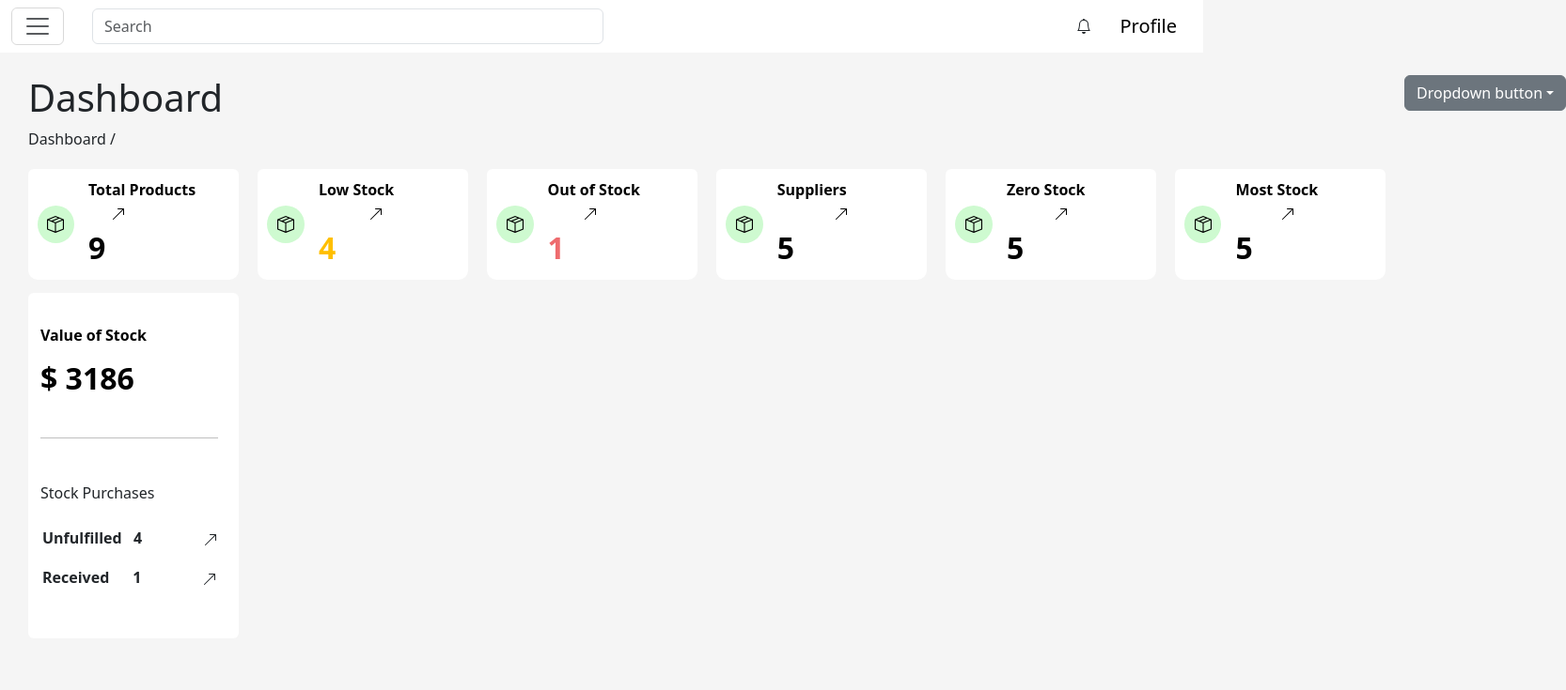
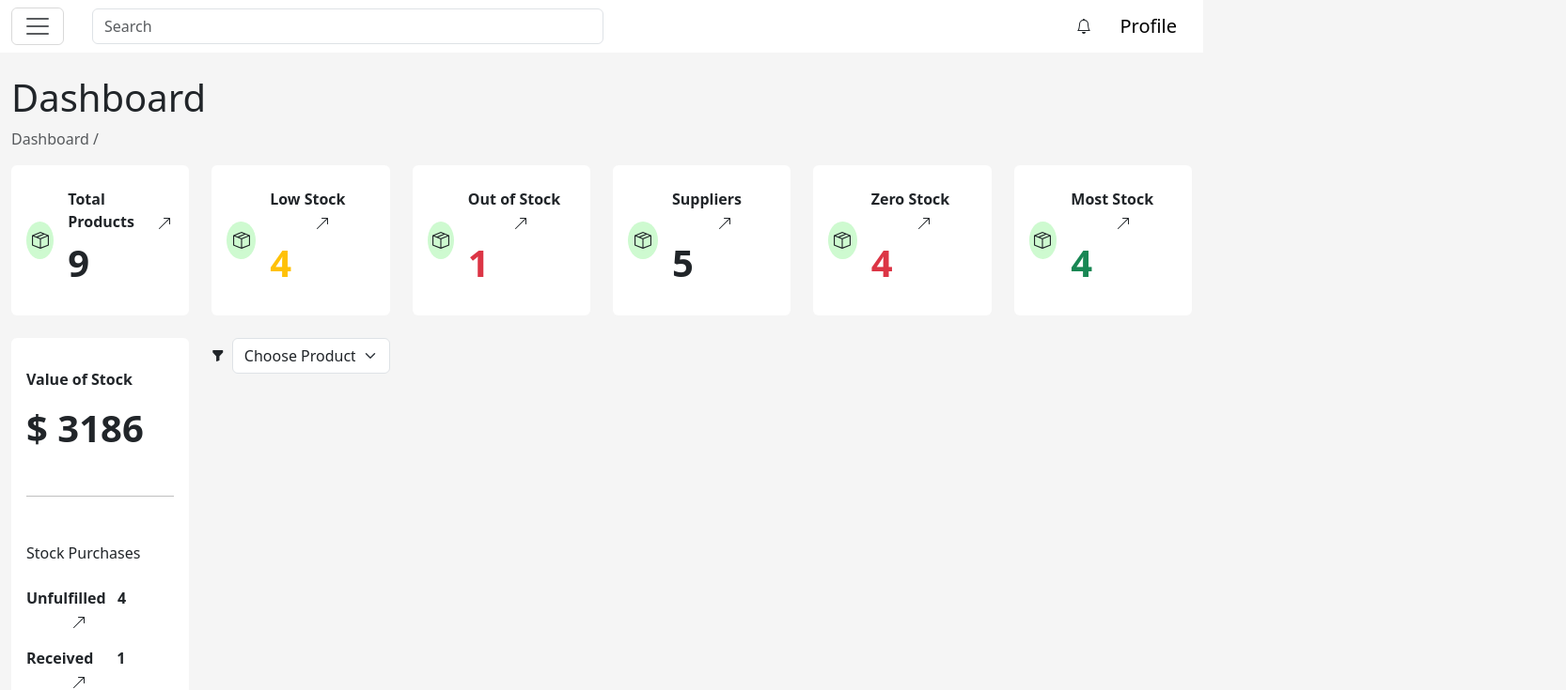
Before and after one commit to peanut150/Inventory-Practice, a React (Vite) app: page /dashboard in a window 1280 px wide. Shown: the top 735 px of the page at 94% size, 1666 px wide, since content can reach past the window. Built offline with nearby package versions, Linux system fonts and the light colour scheme.

Commit message:
implemented container & grid to dashboard page

```diff
--- a/src/components/dropdowns/DropdownDashboard.jsx
+++ /dev/null
@@ -1,35 +0,0 @@
-function DropdownDashboard() {
-  return (
-    <>
-      <div class="dropdown">
-        <button
-          class="btn btn-secondary dropdown-toggle"
-          type="button"
-          data-bs-toggle="dropdown"
-          aria-expanded="false"
-        >
-          Dropdown button
-        </button>
-        <ul class="dropdown-menu">
-          <li>
-            <a class="dropdown-item" href="#">
-              Action
-            </a>
-          </li>
-          <li>
-            <a class="dropdown-item" href="#">
-              Another action
-            </a>
-          </li>
-          <li>
-            <a class="dropdown-item" href="#">
-              Something else here
-            </a>
-          </li>
-        </ul>
-      </div>
-    </>
-  );
-}
-
-export default DropdownDashboard;
--- a/src/pages/dashboard/dashboard.jsx
+++ b/src/pages/dashboard/dashboard.jsx
@@ -1,55 +1,25 @@
 import * as Icon from "react-bootstrap-icons";
 
 import OffcanvasNav from "../../components/navbar/OffcanvasNav";
-import DropdownDashboard from "../../components/dropdowns/DropdownDashboard";
 
 function Dashboard() {
   document.body.style.backgroundColor = "#F5F5F5";
 
   return (
-    <>
+    <div class="container-fluid" style={{ paddingTop: "5rem" }}>
       <OffcanvasNav />
-      <div
-        style={{
-          paddingLeft: "30px",
-          paddingRight: "30px",
-          paddingTop: "80px",
-          paddingBottom: "80px",
-        }}
-      >
-        <div
-          style={{
-            display: "flex",
-            justifyContent: "space-between",
-            alignItems: "center",
-          }}
-        >
-          <div style={{ display: "flex" }}>
-            <div style={{ marginRight: "20px" }}>
+      <div>
         <h1>Dashboard</h1>
-              <p style={{ marginBottom: "20px" }}>Dashboard /</p>
+        <p class="text-muted">Dashboard /</p>
+      </div>
 
-              <div style={{ display: "flex" }}>
-                {/* First Card */}
-                <div
-                  className="card"
-                  style={{
-                    width: "14em",
-                    height: "7em",
-                    border: "none",
-                  }}
-                >
-                  <div
-                    className="card-body"
-                    style={{
-                      backgroundColor: "white",
-                      borderRadius: "10px",
-                      display: "flex",
-                      flexDirection: "row",
-                      alignItems: "center",
-                      padding: "10px",
-                    }}
-                  >
+      {/* 1st Row */}
+      <div class="row">
+        {/* Total Products Card */}
+        <div class="col-2">
+          <div class="card border-0">
+            <div class="card-body p-3 d-flex align-items-center">
+              {/* Icon */}
               <div
                 style={{
                   width: "40px",
@@ -62,52 +32,29 @@ function Dashboard() {
                   marginRight: "15px",
                 }}
               >
-                      <Icon.BoxSeam color="black" size={18} />
+                <Icon.BoxSeam size={18} />
               </div>
+
+              {/* Text */}
               <div>
-                      <p
-                        className="card-text fw-semibold"
-                        style={{ color: "black", marginBottom: "2px" }}
-                      >
+                <p class="card-title fw-semibold mt-2">
                   Total Products
                   <Icon.ArrowUpRight
-                          style={{ marginLeft: "24px", cursor: "pointer" }}
+                    class="ms-4"
+                    style={{ cursor: "pointer" }}
                   />
                 </p>
-                      <p
-                        className="card-text fw-bold"
-                        style={{
-                          color: "black",
-                          fontSize: "2em",
-                        }}
-                      >
-                        9
-                      </p>
+                <p class="display-6 fw-bold mt-2">9</p>
+              </div>
             </div>
           </div>
         </div>
 
-                {/* Second Card */}
-                <div
-                  className="card"
-                  style={{
-                    width: "14em",
-                    height: "7em",
-                    border: "none",
-                    marginLeft: "20px",
-                  }}
-                >
-                  <div
-                    className="card-body"
-                    style={{
-                      backgroundColor: "white",
-                      borderRadius: "10px",
-                      display: "flex",
-                      flexDirection: "row",
-                      alignItems: "center",
-                      padding: "10px",
-                    }}
-                  >
+        {/* Low Stock Card */}
+        <div class="col-2">
+          <div class="card border-0">
+            <div class="card-body p-3 d-flex align-items-center">
+              {/* Icon */}
               <div
                 style={{
                   width: "40px",
@@ -120,52 +67,29 @@ function Dashboard() {
                   marginRight: "15px",
                 }}
               >
-                      <Icon.BoxSeam color="black" size={18} />
+                <Icon.BoxSeam size={18} />
               </div>
+
+              {/* Text */}
               <div>
-                      <p
-                        className="card-text fw-semibold"
-                        style={{ color: "black", marginBottom: "2px" }}
-                      >
+                <p class="card-title fw-semibold mt-2">
                   Low Stock
                   <Icon.ArrowUpRight
-                          style={{ marginLeft: "53px", cursor: "pointer" }}
+                    class="ms-5"
+                    style={{ cursor: "pointer" }}
                   />
                 </p>
-                      <p
-                        className="card-text fw-bold"
-                        style={{
-                          color: "#FFBF00",
-                          fontSize: "2em",
-                        }}
-                      >
-                        4
-                      </p>
+                <p class="display-6 fw-bold mt-2 text-warning">4</p>
+              </div>
             </div>
           </div>
         </div>
 
-                {/* Third Card */}
-                <div
-                  className="card"
-                  style={{
-                    width: "14em",
-                    height: "7em",
-                    border: "none",
-                    marginLeft: "20px",
-                  }}
-                >
-                  <div
-                    className="card-body"
-                    style={{
-                      backgroundColor: "white",
-                      borderRadius: "10px",
-                      display: "flex",
-                      flexDirection: "row",
-                      alignItems: "center",
-                      padding: "10px",
-                    }}
-                  >
+        {/* Out of Stock Card */}
+        <div class="col-2">
+          <div class="card border-0">
+            <div class="card-body p-3 d-flex align-items-center">
+              {/* Icon */}
               <div
                 style={{
                   width: "40px",
@@ -178,52 +102,29 @@ function Dashboard() {
                   marginRight: "15px",
                 }}
               >
-                      <Icon.BoxSeam color="black" size={18} />
+                <Icon.BoxSeam size={18} />
               </div>
+
+              {/* Text */}
               <div>
-                      <p
-                        className="card-text fw-semibold"
-                        style={{ color: "black", marginBottom: "2px" }}
-                      >
+                <p class="card-title fw-semibold mt-2">
                   Out of Stock
                   <Icon.ArrowUpRight
-                          style={{ marginLeft: "37px", cursor: "pointer" }}
+                    class="ms-5"
+                    style={{ cursor: "pointer" }}
                   />
                 </p>
-                      <p
-                        className="card-text fw-bold"
-                        style={{
-                          color: "#EE6B6E",
-                          fontSize: "2em",
-                        }}
-                      >
-                        1
-                      </p>
+                <p class="display-6 fw-bold mt-2 text-danger">1</p>
+              </div>
             </div>
           </div>
         </div>
 
-                {/* Fourth Card */}
-                <div
-                  className="card"
-                  style={{
-                    width: "14em",
-                    height: "7em",
-                    border: "none",
-                    marginLeft: "20px",
-                  }}
-                >
-                  <div
-                    className="card-body"
-                    style={{
-                      backgroundColor: "white",
-                      borderRadius: "10px",
-                      display: "flex",
-                      flexDirection: "row",
-                      alignItems: "center",
-                      padding: "10px",
-                    }}
-                  >
+        {/* Suppliers Card */}
+        <div class="col-2">
+          <div class="card border-0">
+            <div class="card-body p-3 d-flex align-items-center">
+              {/* Icon */}
               <div
                 style={{
                   width: "40px",
@@ -236,52 +137,29 @@ function Dashboard() {
                   marginRight: "15px",
                 }}
               >
-                      <Icon.BoxSeam color="black" size={18} />
+                <Icon.BoxSeam size={18} />
               </div>
+
+              {/* Text */}
               <div>
-                      <p
-                        className="card-text fw-semibold"
-                        style={{ color: "black", marginBottom: "2px" }}
-                      >
+                <p class="card-title fw-semibold mt-2">
                   Suppliers
                   <Icon.ArrowUpRight
-                          style={{ marginLeft: "60px", cursor: "pointer" }}
+                    class="ms-5"
+                    style={{ cursor: "pointer" }}
                   />
                 </p>
-                      <p
-                        className="card-text fw-bold"
-                        style={{
-                          color: "black",
-                          fontSize: "2em",
-                        }}
-                      >
-                        5
-                      </p>
+                <p class="display-6 fw-bold mt-2">5</p>
+              </div>
             </div>
           </div>
         </div>
 
-                {/* Fifth Card */}
-                <div
-                  className="card"
-                  style={{
-                    width: "14em",
-                    height: "7em",
-                    border: "none",
-                    marginLeft: "20px",
-                  }}
-                >
-                  <div
-                    className="card-body"
-                    style={{
-                      backgroundColor: "white",
-                      borderRadius: "10px",
-                      display: "flex",
-                      flexDirection: "row",
-                      alignItems: "center",
-                      padding: "10px",
-                    }}
-                  >
+        {/* Zero Stock Card */}
+        <div class="col-2">
+          <div class="card border-0">
+            <div class="card-body p-3 d-flex align-items-center">
+              {/* Icon */}
               <div
                 style={{
                   width: "40px",
@@ -294,52 +172,29 @@ function Dashboard() {
                   marginRight: "15px",
                 }}
               >
-                      <Icon.BoxSeam color="black" size={18} />
+                <Icon.BoxSeam size={18} />
               </div>
+
+              {/* Text */}
               <div>
-                      <p
-                        className="card-text fw-semibold"
-                        style={{ color: "black", marginBottom: "2px" }}
-                      >
+                <p class="card-title fw-semibold mt-2">
                   Zero Stock
                   <Icon.ArrowUpRight
-                          style={{ marginLeft: "50px", cursor: "pointer" }}
+                    class="ms-5"
+                    style={{ cursor: "pointer" }}
                   />
                 </p>
-                      <p
-                        className="card-text fw-bold"
-                        style={{
-                          color: "black",
-                          fontSize: "2em",
-                        }}
-                      >
-                        5
-                      </p>
+                <p class="display-6 fw-bold mt-2 text-danger">4</p>
+              </div>
             </div>
           </div>
         </div>
 
-                {/* Sixth Card */}
-                <div
-                  className="card"
-                  style={{
-                    width: "14em",
-                    height: "7em",
-                    border: "none",
-                    marginLeft: "20px",
-                  }}
-                >
-                  <div
-                    className="card-body"
-                    style={{
-                      backgroundColor: "white",
-                      borderRadius: "10px",
-                      display: "flex",
-                      flexDirection: "row",
-                      alignItems: "center",
-                      padding: "10px",
-                    }}
-                  >
+        {/* Most Stock Card */}
+        <div class="col-2">
+          <div class="card border-0">
+            <div class="card-body p-3 d-flex align-items-center">
+              {/* Icon */}
               <div
                 style={{
                   width: "40px",
@@ -352,111 +207,64 @@ function Dashboard() {
                   marginRight: "15px",
                 }}
               >
-                      <Icon.BoxSeam color="black" size={18} />
+                <Icon.BoxSeam size={18} />
               </div>
+
+              {/* Text */}
               <div>
-                      <p
-                        className="card-text fw-semibold"
-                        style={{ color: "black", marginBottom: "2px" }}
-                      >
+                <p class="card-title fw-semibold mt-2">
                   Most Stock
                   <Icon.ArrowUpRight
-                          style={{ marginLeft: "48px", cursor: "pointer" }}
+                    class="ms-5"
+                    style={{ cursor: "pointer" }}
                   />
                 </p>
-                      <p
-                        className="card-text fw-bold"
-                        style={{
-                          color: "black",
-                          fontSize: "2em",
-                        }}
-                      >
-                        5
-                      </p>
-                    </div>
-                  </div>
-                </div>
-              </div>
-
-              {/* Seventh Card */}
-              <div
-                className="card"
-                style={{
-                  width: "14em",
-                  height: "23em",
-                  border: "none",
-                  marginTop: "20px",
-                }}
-              >
-                <div
-                  className="card-body"
-                  style={{
-                    backgroundColor: "white",
-                    borderRadius: "10px",
-                    display: "flex",
-                    flexDirection: "row",
-                    padding: "13px",
-                  }}
-                >
-                  <div style={{ display: "flex", flexDirection: "column" }}>
-                    <p
-                      className="fw-semibold"
-                      style={{
-                        color: "black",
-                        marginTop: "20px",
-                        marginBottom: "10px", // Adjusted margin
-                      }}
-                    >
-                      Value of Stock
-                    </p>
-                    <p
-                      className="fw-bold"
-                      style={{
-                        color: "black",
-                        fontSize: "2em",
-                        marginBottom: "23px",
-                      }}
-                    >
-                      $ 3186
-                    </p>
-                    <hr style={{ borderTop: "1px solid #000000" }} />
-                    <p style={{ marginTop: "30px" }}>Stock Purchases</p>
-                    <div
-                      style={{
-                        display: "flex",
-                        flexDirection: "column",
-                        marginLeft: "2px",
-                      }}
-                    >
-                      <p
-                        className="fw-bold mt-2"
-                        style={{ marginBottom: "2px" }}
-                      >
-                        Unfulfilled &nbsp;&nbsp;4
-                        <Icon.ArrowUpRight
-                          style={{ marginLeft: "65px", cursor: "pointer" }}
-                        />
-                      </p>
-                      <p
-                        className="fw-bold mt-3"
-                        style={{ marginBottom: "5px" }}
-                      >
-                        Received &nbsp;&nbsp;&nbsp;&nbsp;&nbsp;1
-                        <Icon.ArrowUpRight
-                          style={{ marginLeft: "65px", cursor: "pointer" }}
-                        />
-                      </p>
+                <p class="display-6 fw-bold mt-2 text-success">4</p>
               </div>
             </div>
           </div>
         </div>
       </div>
 
-            <DropdownDashboard />
+      {/* 2nd Row */}
+      <div class="row mt-4">
+        <div class="col-2">
+          <div class="card border-0">
+            <div class="card-body p-3">
+              <p class="card-title fw-semibold mt-3">Value of Stock</p>
+              <p class="display-6 fw-bold mt-3">$ 3186</p>
+              <hr class="mt-5" style={{ borderTop: "1px solid #000000" }} />
+              <p className="mt-5">Stock Purchases</p>
+              <p class="fw-bold mt-4">
+                Unfulfilled &nbsp;&nbsp;4{" "}
+                <Icon.ArrowUpRight class="ms-5" style={{ cursor: "pointer" }} />
+              </p>
+              <p class="fw-bold">
+                Received &nbsp;&nbsp;&nbsp;&nbsp;&nbsp;1{" "}
+                <Icon.ArrowUpRight class="ms-5" style={{ cursor: "pointer" }} />
+              </p>
             </div>
           </div>
         </div>
-    </>
+
+        <div className="col-2">
+          <div className="d-flex align-items-center">
+            <Icon.FunnelFill className="me-2" />
+            <select class="form-select" aria-label="Default select example">
+              <option selected>Choose Product</option>
+              <option value="1">Sandal Shoes</option>
+              <option value="2">Women Sport Shoes</option>
+              <option value="3">Unisex Loafers</option>
+              <option value="4">Green Sports Shoes</option>
+              <option value="5">Adidas Sports</option>
+              <option value="6">Nike Air Force 1</option>
+              <option value="7">Brush Heads</option>
+              <option value="8">Measuring Spoons</option>
+            </select>
+          </div>
+        </div>
+      </div>
+    </div>
   );
 }
 
```
Lines whose indentation alone changed are shown as unchanged.
